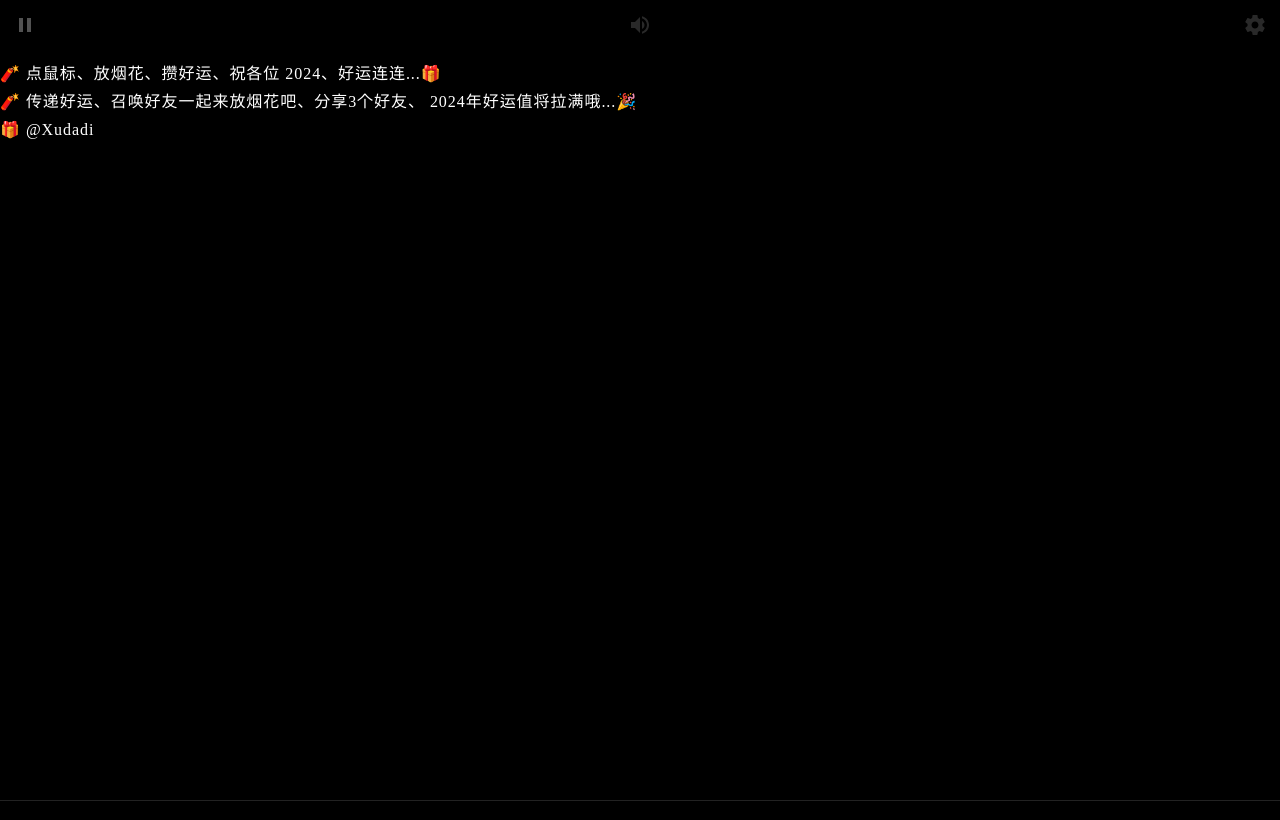
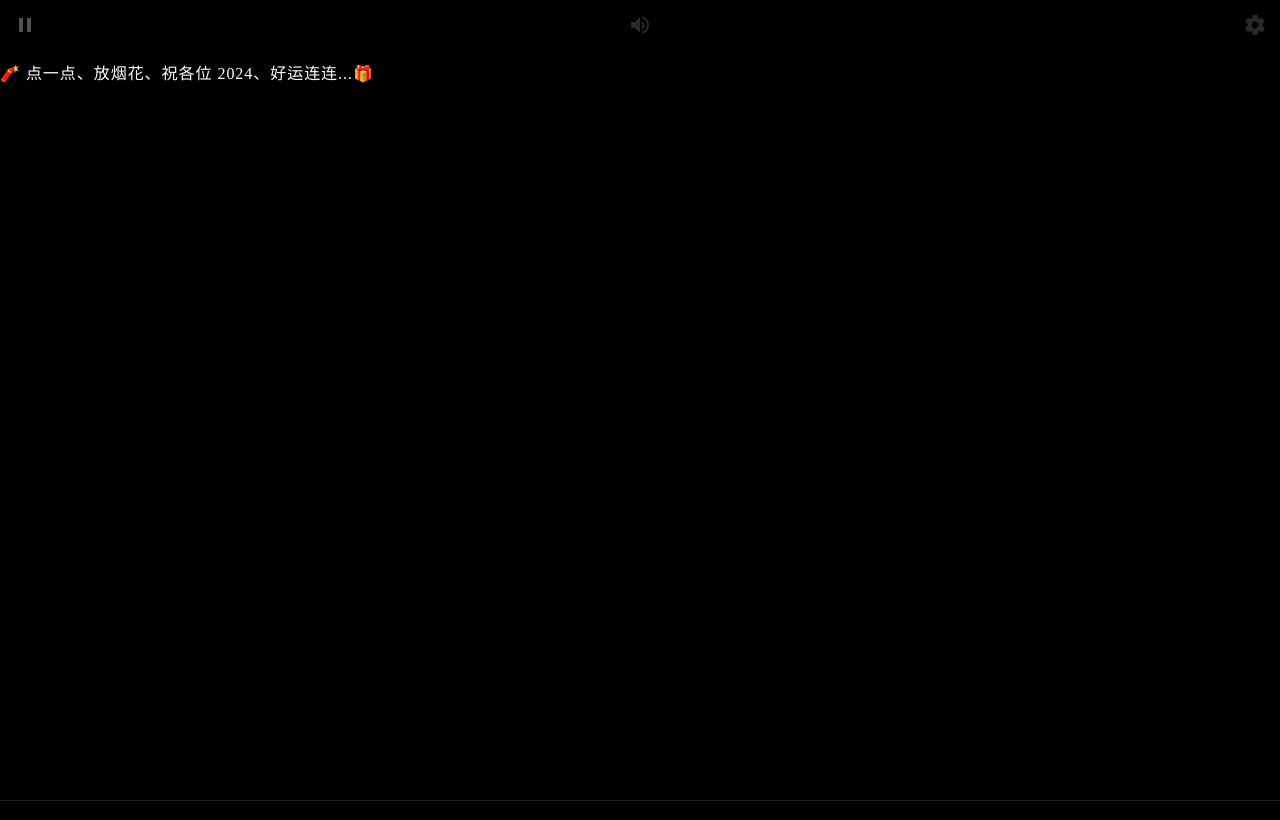
Before and after one commit to dadilab/yanhua, a plain HTML site: page index.html in a window 1280 px wide. Drawn offline with Linux system fonts and the light colour scheme; no server answers; a web font is replaced by a local one.

Commit message:
Update index.html

```diff
--- a/index.html
+++ b/index.html
@@ -32,15 +32,10 @@
         </svg>
     </div>
 <div class="heimen">
-🧨 点鼠标、放烟花、攒好运、祝各位
+🧨 点一点、放烟花、祝各位
     <script type="text/javascript">
     document.write(new Date().getFullYear());
-</script>、好运连连...🎁 <br>
-🧨 传递好运、召唤好友一起来放烟花吧、分享3个好友、
-    <script type="text/javascript">
-    document.write(new Date().getFullYear());
-</script>年好运值将拉满哦...🎉<br>
-<a href="https://www.xudadi.com" target="_blank">🎁 @Xudadi</a>
+</script>、好运连连...🎁
 </div>
     <!-- App -->
     <div class="container">
```
